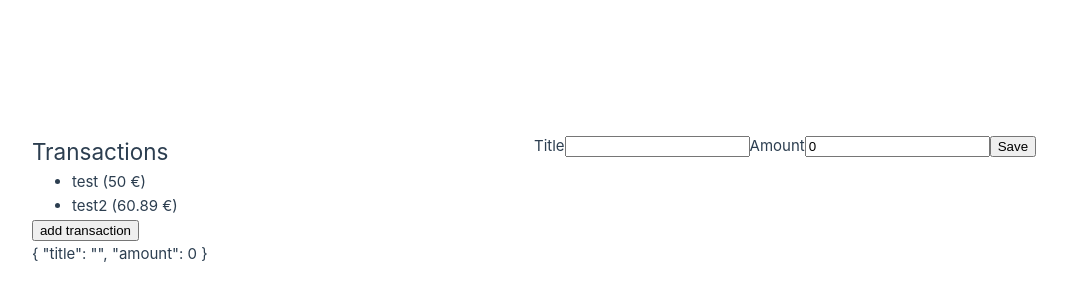
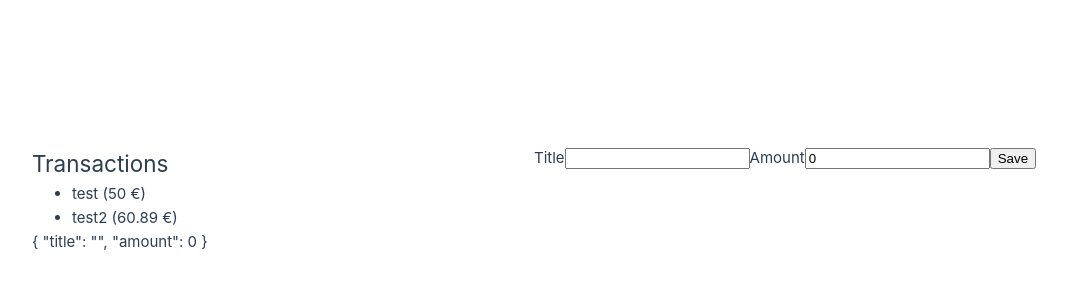
Before and after one commit to njustus/budgeting, a Vue app: page / in a window 1280 px wide. Shown: the part 200-500 px from the top of the page, without its empty margins (106-1173 px from the left). Built offline with nearby package versions, Linux system fonts and the light colour scheme.

Commit message:
allow decimal numbers

```diff
--- a/src/components/Landing.vue
+++ b/src/components/Landing.vue
@@ -4,12 +4,10 @@ import { inject } from 'vue'
 import type {Transaction} from '../models/state'
 import TransactionForm from './TransactionForm.vue'
 
-//const transactions: Transaction[] | undefined = inject<Transaction[]>('transactions')
 const transactionStore = useAppStore();
 
 const transactions = transactionStore.transactions;
 
-const add = () => transactionStore.addTransaction({title: "added", amount: 12.50})
 </script>
 
 <template>
@@ -21,7 +19,6 @@ const add = () => transactionStore.addTransaction({title: "added", amount: 12.50
             <small>{{tx.description}}</small>
         </li>
     </ul>
-    <button type="button" @click="add()">add transaction</button>
 </div>
 <TransactionForm/>
 </template>
--- a/src/components/TransactionForm.vue
+++ b/src/components/TransactionForm.vue
@@ -21,7 +21,7 @@
         <input v-model="formValue.title" />
 
         <label>Amount</label>
-        <input type="number" v-model="formValue.amount" />
+        <input type="decimal" step="0.01" v-model="formValue.amount" />
 
         <button type="submit">Save</button>
     </form>
```
